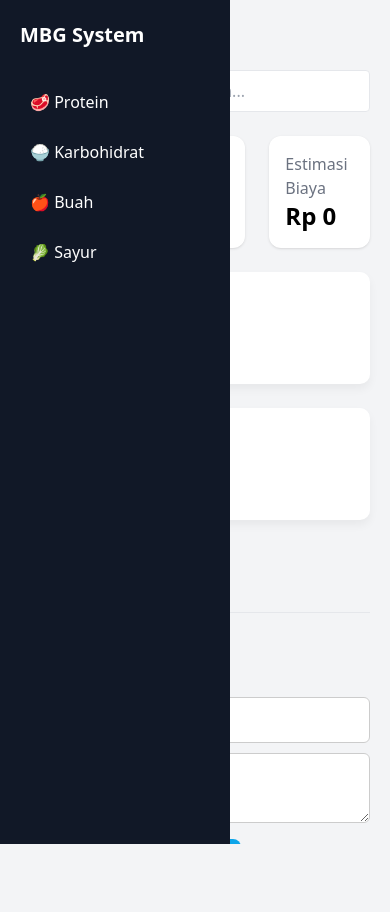
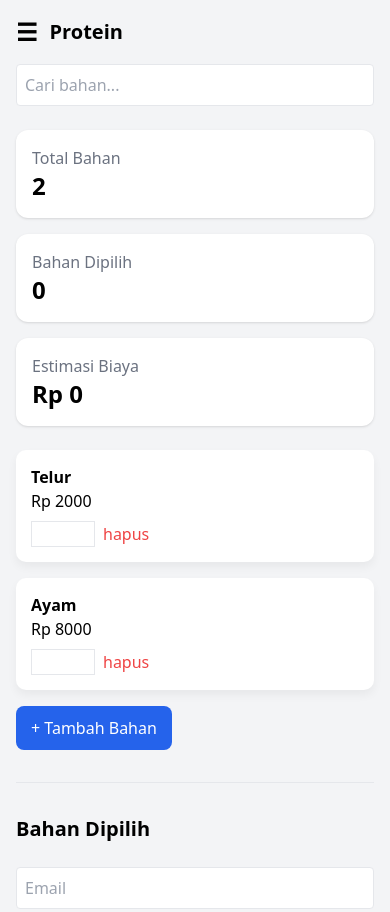
Before and after one commit to Andromedha123/Request-item, a website: page index.html in a window 390 px wide. Shown: the top 912 px of the page. Before the commit the page ends 844 px from the top, so only its background shows below. Drawn offline with nearby package versions, Linux system fonts and the light colour scheme.

Commit message:
update fitur cart

```diff
--- a/index.html
+++ b/index.html
@@ -19,7 +19,7 @@ href="https://cdnjs.cloudflare.com/ajax/libs/animate.css/4.1.1/animate.min.css"/
 
 <body class="bg-gray-100 font-sans">
 
-<div class="flex h-screen overflow-hidden">
+<div class="flex min-h-screen">
 
 <!-- SIDEBAR -->
 <div id="sidebar" class="sidebar">
@@ -28,7 +28,7 @@ href="https://cdnjs.cloudflare.com/ajax/libs/animate.css/4.1.1/animate.min.css"/
 
 <ul>
 
-<li onclick="showCategory('protein')" class="menu active">🥩 Protein</li>
+<li onclick="showCategory('protein')" class="menu">🥩 Protein</li>
 <li onclick="showCategory('karbo')" class="menu">🍚 Karbohidrat</li>
 <li onclick="showCategory('buah')" class="menu">🍎 Buah</li>
 <li onclick="showCategory('sayur')" class="menu">🥬 Sayur</li>
@@ -38,23 +38,19 @@ href="https://cdnjs.cloudflare.com/ajax/libs/animate.css/4.1.1/animate.min.css"/
 </div>
 
 <!-- CONTENT -->
-<div class="content flex-1 overflow-y-auto">
+<div class="flex-1 p-4 md:p-8">
 
-<button onclick="toggleSidebar()" class="menuBtn">
+<!-- HEADER -->
+
+<div class="flex flex-col md:flex-row md:items-center md:justify-between gap-4 mb-6">
+
+<div class="flex items-center gap-3">
+
+<button onclick="toggleSidebar()" class="text-2xl font-bold md:hidden">
 ☰
 </button>
 
-<!-- HEADER -->
-
-<div class="flex justify-between items-center mb-6">
-
-<div class="flex items-center gap-3">
-
-<button onclick="toggleSidebar()" class="text-2xl font-bold">
-☰
-</button>
-
-<h2 id="categoryTitle" class="text-2xl font-bold">
+<h2 id="categoryTitle" class="text-xl md:text-2xl font-bold">
 Protein
 </h2>
 
@@ -63,25 +59,25 @@ Protein
 <input id="search"
 placeholder="Cari bahan..."
 onkeyup="searchItem()"
-class="border p-2 rounded w-full sm:w-64">
+class="border p-2 rounded w-full md:w-64">
 
 </div>
 
 <!-- STAT CARDS -->
 
-<div class="grid grid-cols-3 gap-6 mb-6">
+<div class="grid grid-cols-1 sm:grid-cols-2 lg:grid-cols-3 gap-4 mb-6">
 
-<div class="bg-white p-4 rounded-xl shadow hover:shadow-lg transition">
+<div class="bg-white p-4 rounded-xl shadow">
 <h4 class="text-gray-500">Total Bahan</h4>
 <p id="totalItems" class="text-2xl font-bold">0</p>
 </div>
 
-<div class="bg-white p-4 rounded-xl shadow hover:shadow-lg transition">
+<div class="bg-white p-4 rounded-xl shadow">
 <h4 class="text-gray-500">Bahan Dipilih</h4>
 <p id="totalCart" class="text-2xl font-bold">0</p>
 </div>
 
-<div class="bg-white p-4 rounded-xl shadow hover:shadow-lg transition">
+<div class="bg-white p-4 rounded-xl shadow">
 <h4 class="text-gray-500">Estimasi Biaya</h4>
 <p class="text-2xl font-bold">Rp <span id="total">0</span></p>
 </div>
@@ -91,7 +87,7 @@ class="border p-2 rounded w-full sm:w-64">
 <!-- ITEMS -->
 
 <div id="items"
-class="grid grid-cols-1 sm:grid-cols-2 lg:grid-cols-3 gap-6">
+class="grid grid-cols-1 sm:grid-cols-2 lg:grid-cols-3 gap-4">
 </div>
 
 <button onclick="addItem()" class="btn-add mt-4">
@@ -104,23 +100,28 @@ class="grid grid-cols-1 sm:grid-cols-2 lg:grid-cols-3 gap-6">
 Bahan Dipilih
 </h3>
 
-<div id="cart"></div>
+<div id="cart" class="space-y-3"></div>
 
 <!-- FORM -->
 
-<div class="form mt-6">
+<div class="mt-6 space-y-3">
 
-<input id="email" placeholder="Email">
+<input id="email"
+placeholder="Email"
+class="border p-2 rounded w-full">
 
-<textarea id="remarks" placeholder="Remarks"></textarea>
+<textarea id="remarks"
+placeholder="Remarks"
+class="border p-2 rounded w-full">
+</textarea>
 
-<div class="flex gap-3">
+<div class="flex flex-col sm:flex-row gap-3">
 
-<button onclick="submitForm()" class="btn-submit">
+<button onclick="submitForm()" class="btn-submit w-full">
 Submit
 </button>
 
-<button onclick="exportExcel()" class="btn-export">
+<button onclick="exportExcel()" class="btn-export w-full">
 Export Excel
 </button>
 
@@ -137,7 +138,11 @@ Export Excel
 <script>
 
 function toggleSidebar(){
-document.getElementById("sidebar").classList.toggle("hide")
+
+let sidebar=document.getElementById("sidebar")
+
+sidebar.classList.toggle("show")
+
 }
 
 </script>
--- a/style.css
+++ b/style.css
@@ -337,3 +337,52 @@ padding:20px;
 }
 
 }
+
+body{
+font-family: system-ui;
+}
+
+/* SIDEBAR */
+
+.sidebar{
+width:230px;
+background:#111827;
+color:white;
+padding:20px;
+transition:0.3s;
+}
+
+.logo{
+font-size:20px;
+font-weight:bold;
+margin-bottom:30px;
+}
+
+.menu{
+padding:10px;
+border-radius:8px;
+cursor:pointer;
+margin-bottom:5px;
+}
+
+.menu:hover{
+background:#374151;
+}
+
+/* MOBILE */
+
+@media(max-width:768px){
+
+.sidebar{
+position:fixed;
+left:-230px;
+top:0;
+height:100%;
+z-index:20;
+}
+
+.sidebar.show{
+left:0;
+}
+
+}
```
